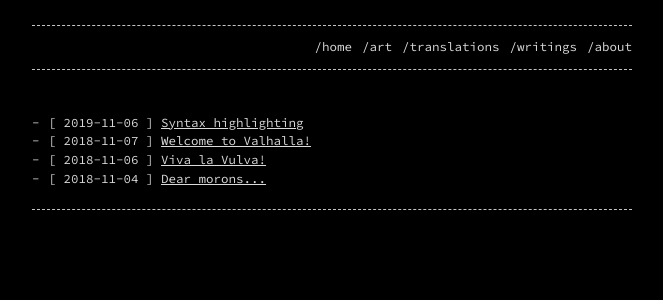
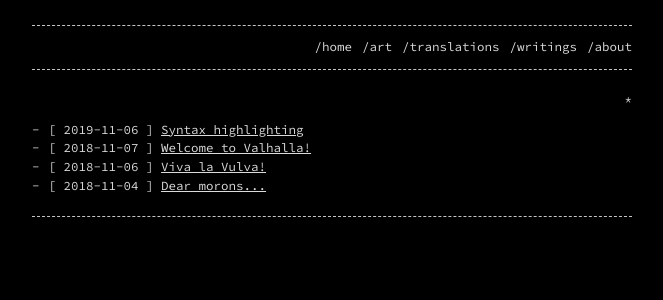
Before and after one commit to t11systems/t11systems.github.io, a Jekyll site: the page built from index.md, in a window 1280 px wide. Shown: the top 300 px of the page, without its empty margins (308-971 px from the left). Built offline with Jekyll 4.4.1, drawn with Linux system fonts in a browser that asks for light colours.

Commit message:
Update index.md

```diff
--- a/index.md
+++ b/index.md
@@ -4,7 +4,7 @@ layout: home
 permalink: /
 ---
 
-<marquee direction="down" height="12" behavior="alternate">
+<marquee direction="down" height="20" behavior="alternate">
   <marquee behavior="alternate">
     *
   </marquee>
```
